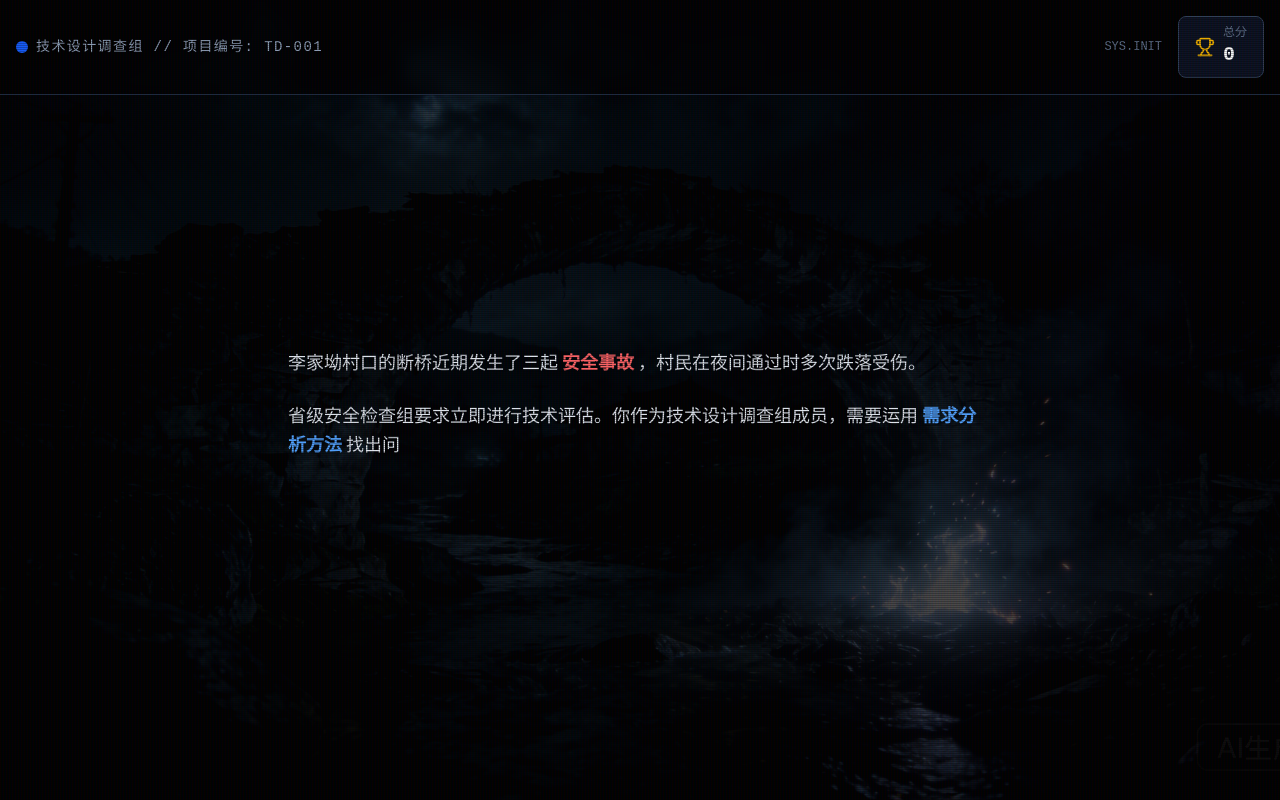
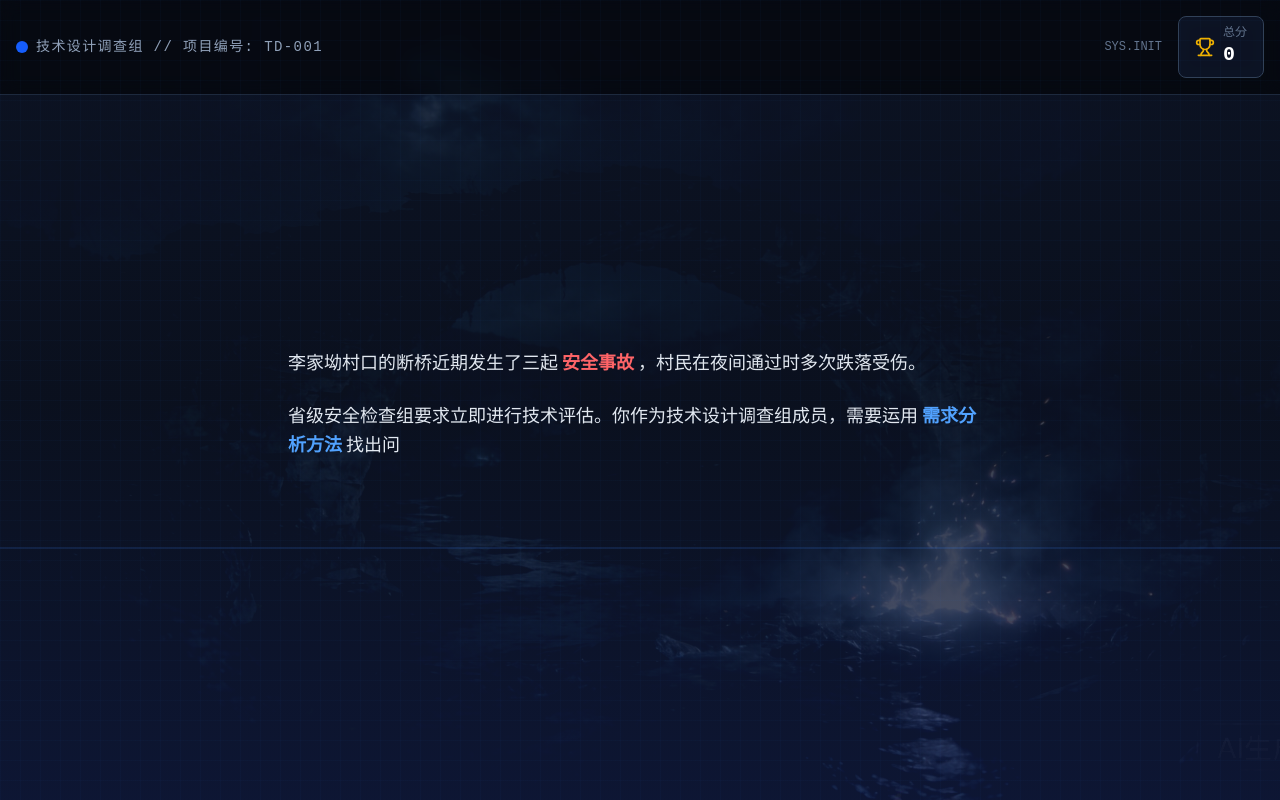
Before and after one commit to JXDong1314/sheji, a React (Vite) app: page / in a window 1280 px wide. Built offline with nearby package versions, Linux system fonts and the light colour scheme.

Commit message:
完成视觉风格改造：去除CRT/Glitch恐怖效果，改为专业科技风格，统一蓝色配色方案

```diff
--- a/src/components/Glitch.tsx
+++ b/src/components/Glitch.tsx
@@ -1,6 +1,10 @@
+/**
+ * 专业技术高亮组件（替代原Glitch恐怖效果）
+ * 用于突出显示重要的技术术语和关键信息
+ */
 export function Glitch({ text, className = '' }: { text: string, className?: string }) {
   return (
-    <span className={`glitch font-bold text-red-500 ${className}`} data-text={text}>
+    <span className={`tech-highlight ${className}`}>
       {text}
     </span>
   );
--- a/src/components/SceneBackground.tsx
+++ b/src/components/SceneBackground.tsx
@@ -28,14 +28,17 @@ export function SceneBackground({ scene, className, overlay = true, children }:
         className="absolute inset-0 bg-cover bg-center bg-no-repeat"
         style={{
           backgroundImage: `url(${SCENE_IMAGES[scene]})`,
-          filter: 'brightness(0.7) contrast(1.1)',
+          filter: 'brightness(0.6) contrast(1.2) saturate(0.8)',
         }}
       />
 
-      {/* 暗色叠加层（可选） */}
+      {/* 专业蓝色叠加层 */}
       {overlay && (
-        <div className="absolute inset-0 bg-black/60" />
+        <div className="absolute inset-0 bg-gradient-to-b from-slate-900/80 via-slate-900/70 to-blue-950/60" />
       )}
+
+      {/* 科技扫描线效果 */}
+      <div className="scan-line" />
 
       {/* 内容层 - 直接渲染children，保持原有布局 */}
       {children}
--- a/src/index.css
+++ b/src/index.css
@@ -11,8 +11,8 @@
   }
 }
 
-/* CRT Scanline Effect */
-.crt::before {
+/* 专业科技网格背景 */
+.tech-grid::before {
   content: " ";
   display: block;
   position: absolute;
@@ -20,71 +20,59 @@
   left: 0;
   bottom: 0;
   right: 0;
-  background: linear-gradient(rgba(18, 16, 16, 0) 50%, rgba(0, 0, 0, 0.25) 50%), linear-gradient(90deg, rgba(255, 0, 0, 0.06), rgba(0, 255, 0, 0.02), rgba(0, 0, 255, 0.06));
-  z-index: 50;
-  background-size: 100% 2px, 3px 100%;
+  background:
+    linear-gradient(90deg, rgba(59, 130, 246, 0.03) 1px, transparent 1px),
+    linear-gradient(rgba(59, 130, 246, 0.03) 1px, transparent 1px);
+  background-size: 20px 20px;
+  z-index: 1;
   pointer-events: none;
 }
 
-/* CRT Flicker */
-@keyframes flicker {
-  0% { opacity: 0.95; }
-  5% { opacity: 0.85; }
-  10% { opacity: 0.95; }
-  15% { opacity: 1; }
-  100% { opacity: 1; }
-}
-.crt-flicker {
-  animation: flicker 0.15s ease-in-out 1;
-  /* 只在加载时闪烁一次，不再无限循环 */
+/* 数据流动效果 */
+@keyframes data-flow {
+  0% { opacity: 0.3; transform: translateY(0); }
+  50% { opacity: 0.6; }
+  100% { opacity: 0.3; transform: translateY(10px); }
 }
 
-/* Glitch Effect */
-.glitch {
-  position: relative;
-  color: white;
-  display: inline-block;
+.data-flow {
+  animation: data-flow 2s ease-in-out infinite;
 }
 
-.glitch::before,
-.glitch::after {
-  content: attr(data-text);
-  position: absolute;
-  top: 0;
-  left: 0;
-  width: 100%;
-  height: 100%;
-  background: transparent;
+/* 专业高亮效果（替代Glitch） */
+.tech-highlight {
+  position: relative;
+  color: #3b82f6;
+  display: inline-block;
+  font-weight: 600;
+  text-shadow: 0 0 10px rgba(59, 130, 246, 0.5);
 }
 
-.glitch::before {
-  left: 2px;
-  text-shadow: -1px 0 red;
-  clip: rect(24px, 550px, 90px, 0);
-  animation: glitch-anim-2 3s infinite linear alternate-reverse;
+/* 脉冲效果 */
+@keyframes pulse-glow {
+  0%, 100% {
+    box-shadow: 0 0 5px rgba(59, 130, 246, 0.5);
+  }
+  50% {
+    box-shadow: 0 0 20px rgba(59, 130, 246, 0.8), 0 0 30px rgba(59, 130, 246, 0.4);
+  }
 }
 
-.glitch::after {
-  left: -2px;
-  text-shadow: -1px 0 blue;
-  clip: rect(85px, 550px, 140px, 0);
-  animation: glitch-anim 2.5s infinite linear alternate-reverse;
+.pulse-glow {
+  animation: pulse-glow 2s ease-in-out infinite;
 }
 
-@keyframes glitch-anim {
-  0% { clip: rect(14px, 9999px, 11px, 0); }
-  20% { clip: rect(85px, 9999px, 140px, 0); }
-  40% { clip: rect(66px, 9999px, 115px, 0); }
-  60% { clip: rect(130px, 9999px, 13px, 0); }
-  80% { clip: rect(14px, 9999px, 88px, 0); }
-  100% { clip: rect(83px, 9999px, 11px, 0); }
+/* 扫描线效果（专业版） */
+@keyframes scan-line {
+  0% { transform: translateY(-100%); }
+  100% { transform: translateY(100vh); }
 }
 
-@keyframes glitch-anim-2 {
-  0% { clip: rect(65px, 9999px, 100px, 0); }
-  20% { clip: rect(14px, 9999px, 115px, 0); }
-  40% { clip: rect(115px, 9999px, 130px, 0); }
-  60% { clip: rect(13px, 9999px, 14px, 0); }
-  80% { clip: rect(88px, 9999px, 83px, 0); }
-  100% { clip: rect(11px, 9999px, 65px, 0); }
+.scan-line {
+  position: absolute;
+  width: 100%;
+  height: 2px;
+  background: linear-gradient(transparent, rgba(59, 130, 246, 0.3), transparent);
+  animation: scan-line 8s linear infinite;
+  pointer-events: none;
 }
--- a/src/scenes/Chapter1.tsx
+++ b/src/scenes/Chapter1.tsx
@@ -55,7 +55,7 @@ export function Chapter1({ onComplete }: { onComplete?: () => void }) {
 
   return (
     <SceneBackground scene="chapter1">
-      <div className="relative z-10 w-full h-screen text-slate-200 font-sans overflow-hidden crt flex flex-col">
+      <div className="relative z-10 w-full h-screen text-slate-200 font-sans overflow-hidden tech-grid flex flex-col">
         {/* Header */}
         <header className="p-4 border-b border-slate-800 flex justify-between items-center bg-black/50 backdrop-blur-sm">
         <div className="flex items-center gap-2">
--- a/src/scenes/Chapter3.tsx
+++ b/src/scenes/Chapter3.tsx
@@ -122,7 +122,7 @@ export function Chapter3({ onComplete }: { onComplete?: () => void }) {
 
   return (
     <SceneBackground scene="chapter3">
-      <div className="relative z-10 w-full h-screen text-slate-200 font-sans overflow-hidden crt flex flex-col">
+      <div className="relative z-10 w-full h-screen text-slate-200 font-sans overflow-hidden tech-grid flex flex-col">
         {/* Header */}
         <header className="p-4 border-b border-slate-800 flex justify-between items-center bg-black/50 backdrop-blur-sm">
           <div className="flex items-center gap-2">
@@ -175,7 +175,7 @@ export function Chapter3({ onComplete }: { onComplete?: () => void }) {
                   )}
 
                   {introStep >= 4 && (
-                    <p className="text-purple-400 font-mono text-sm mt-8">
+                    <p className="text-blue-400 font-mono text-sm mt-8">
                       <Typewriter text="> 任务：从人机关系角度重新设计路灯系统。" onComplete={() => setTimeout(() => setPhase('analysis'), 500)} />
                     </p>
                   )}
@@ -227,7 +227,7 @@ export function Chapter3({ onComplete }: { onComplete?: () => void }) {
                                       : option.score >= 5
                                       ? "border-yellow-500 bg-yellow-900/20"
                                       : "border-red-500 bg-red-900/20"
-                                    : "border-purple-500 bg-purple-900/20"
+                                    : "border-blue-500 bg-blue-900/20"
                                   : "border-slate-600 bg-slate-800/50 hover:border-slate-500",
                                 confirmed && "cursor-not-allowed"
                               )}
@@ -253,7 +253,7 @@ export function Chapter3({ onComplete }: { onComplete?: () => void }) {
                       initial={{ opacity: 0, y: 20 }}
                       animate={{ opacity: 1, y: 0 }}
                       onClick={handleConfirm}
-                      className="w-full max-w-md mx-auto block px-8 py-4 bg-purple-600 hover:bg-purple-500 text-white font-bold rounded shadow-[0_0_20px_rgba(168,85,247,0.4)] transition-all"
+                      className="w-full max-w-md mx-auto block px-8 py-4 bg-blue-600 hover:bg-blue-500 text-white font-bold rounded shadow-[0_0_20px_rgba(59,130,246,0.4)] transition-all"
                     >
                       确认设计方案
                     </motion.button>
@@ -298,14 +298,14 @@ export function Chapter3({ onComplete }: { onComplete?: () => void }) {
                     </p>
                   )}
                   {outroStep >= 2 && (
-                    <p className="text-purple-400 font-mono mt-8">
+                    <p className="text-blue-400 font-mono mt-8">
                       <Typewriter text='> 所有谜题已解开，真相即将揭晓……' speed={30} onComplete={() => setShowNextBtn(true)} />
                     </p>
                   )}
                   {showNextBtn && (
                     <button
                       onClick={onComplete}
-                      className="mt-8 px-8 py-3 bg-purple-600 hover:bg-purple-500 text-white font-bold rounded shadow-[0_0_20px_rgba(168,85,247,0.4)] transition-all animate-fade-in"
+                      className="mt-8 px-8 py-3 bg-blue-600 hover:bg-blue-500 text-white font-bold rounded shadow-[0_0_20px_rgba(59,130,246,0.4)] transition-all animate-fade-in"
                     >
                       查看结局
                     </button>
--- a/src/scenes/Prologue.tsx
+++ b/src/scenes/Prologue.tsx
@@ -297,7 +297,7 @@ export function Prologue({ onComplete }: { onComplete?: () => void }) {
 
   return (
     <SceneBackground scene="prologue">
-      <div className="relative z-10 w-full h-screen text-slate-200 font-sans overflow-hidden crt flex flex-col">
+      <div className="relative z-10 w-full h-screen text-slate-200 font-sans overflow-hidden tech-grid flex flex-col">
         {/* 纯科学情感增强组件 */}
         {phase === 'puzzle' && (
           <>
```
Also changed, not shown: src/scenes/Chapter2.tsx (+7 -7 lines).
